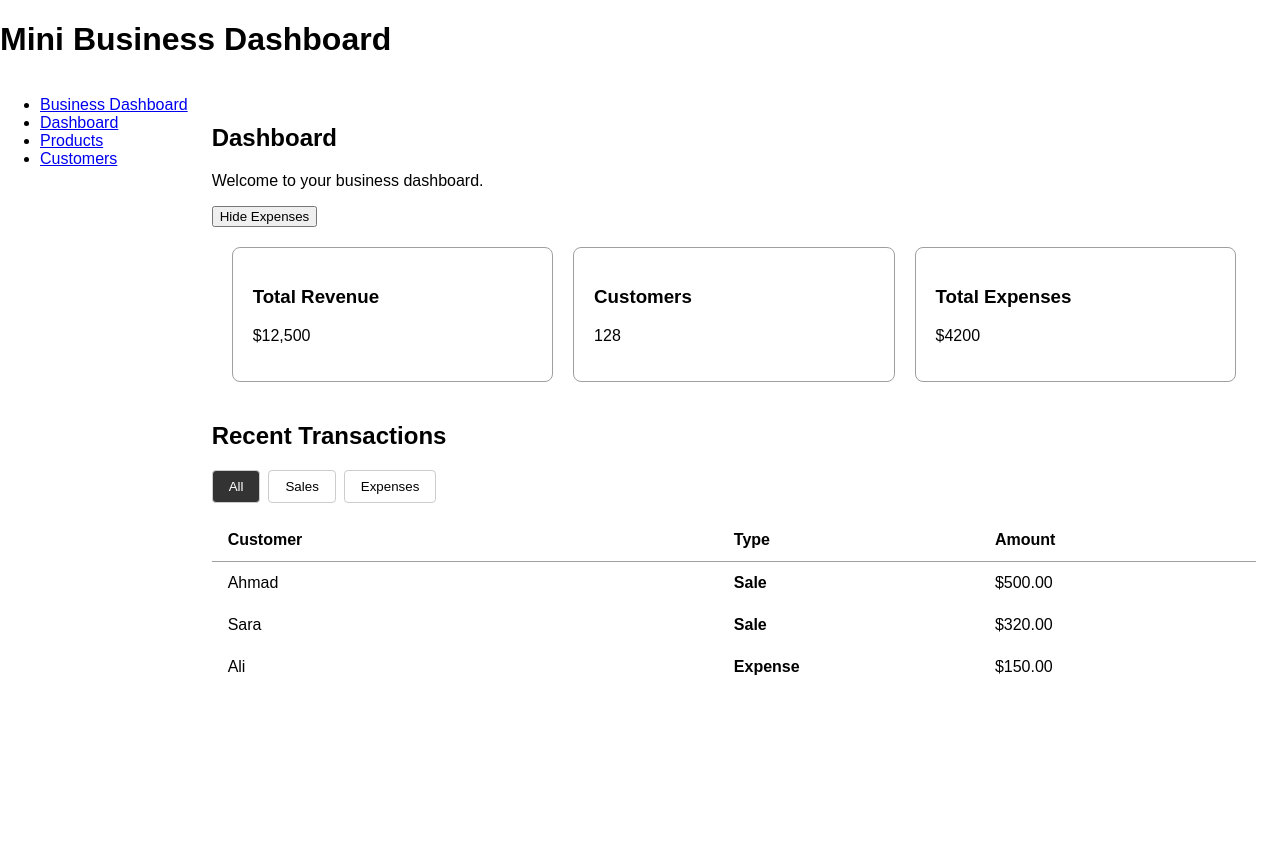
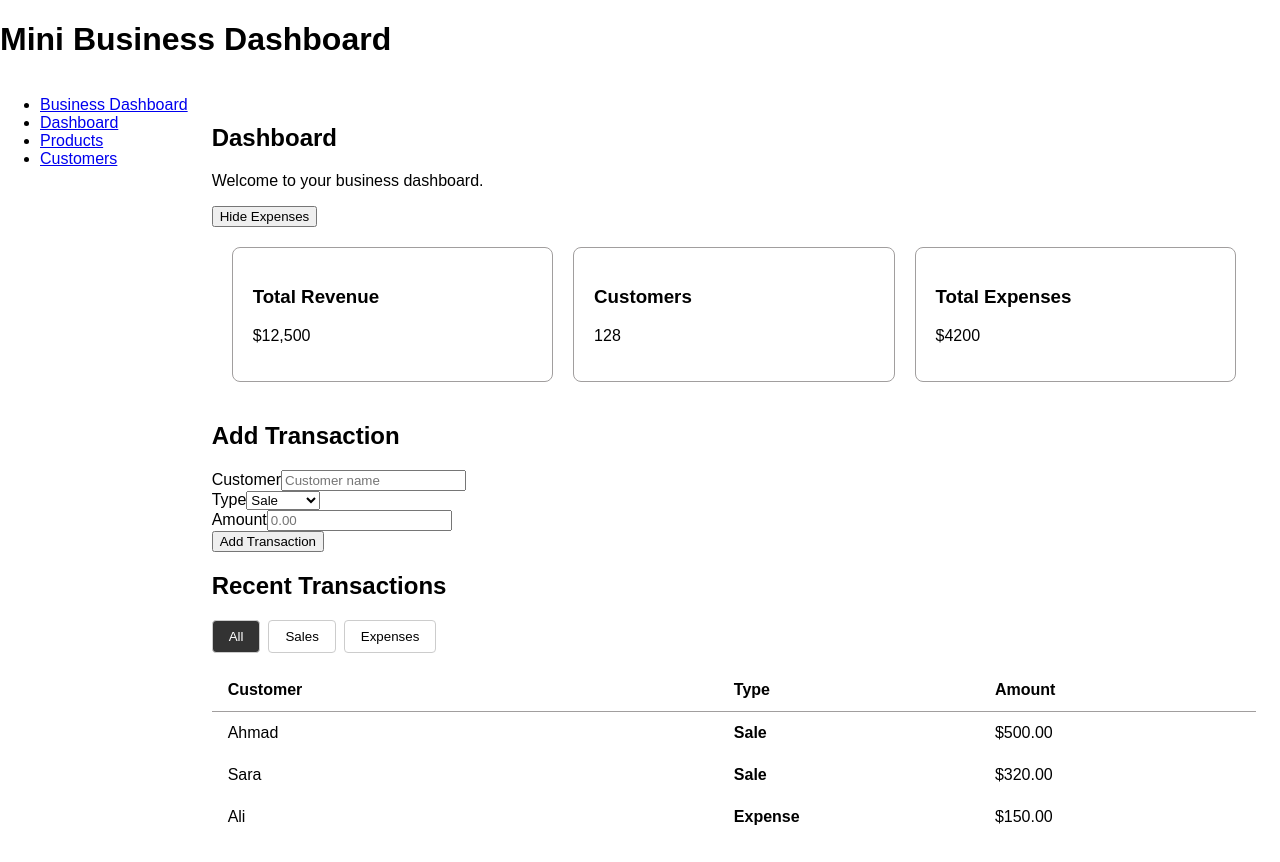
Before and after one commit to khalidsayeedi10/mini-business-dashboard, a React (Vite) app: page / in a window 1280 px wide. Before the commit the page ends 800 px from the top, so only its background shows below. Built offline with nearby package versions, Linux system fonts and the light colour scheme.

Commit message:
Add transaction management

```diff
--- a/src/App.tsx
+++ b/src/App.tsx
@@ -3,6 +3,7 @@ import Header from "./components/Header";
 import Sidebar from "./components/Sidebar";
 import SummaryCard from "./components/SummaryCard";
 import TransactionList from "./components/TransactionList";
+import AddTransactionForm from "./components/AddTransactionForm";
 import { type Transaction } from "./types/transactions";
 
 type TransactionFilter = "All" | "Sale" | "Expense";
@@ -13,16 +14,23 @@ function App() {
         { title: "Customers", value: "128" },
     ];
 
-    const transactions: Transaction[] = [
+    const [transactions, setTransactions] = useState<Transaction[]>([
         { id: 1, customer: "Ahmad", type: "Sale", amount: 500 },
         { id: 2, customer: "Sara", type: "Sale", amount: 320 },
         { id: 3, customer: "Ali", type: "Expense", amount: 150 },
-    ];
+    ]);
 
     const [showExpenses, setShowExpenses] = useState(true);
 
     const [selectedFilter, setSelectedFilter] =
         useState<TransactionFilter>("All");
+
+    function handleAddTransaction(transaction: Transaction) {
+        setTransactions((currentTransactions) => [
+            ...currentTransactions,
+            transaction,
+        ]);
+    }
 
     const filteredTransactions =
         selectedFilter === "All"
@@ -67,6 +75,10 @@ function App() {
                         )}
                     </div>
 
+                    <AddTransactionForm
+                        onAddTransaction={handleAddTransaction}
+                    />
+
                     <TransactionList
                         transactions={filteredTransactions}
                         selectedFilter={selectedFilter}
--- /dev/null
+++ b/src/components/AddTransactionForm.tsx
@@ -0,0 +1,91 @@
+import { useState, type FormEvent } from "react";
+import { type Transaction } from "../types/transactions";
+
+type AddTransactionFormProps = {
+    onAddTransaction: (transaction: Transaction) => void;
+};
+
+function AddTransactionForm({
+    onAddTransaction,
+}: AddTransactionFormProps) {
+    const [customer, setCustomer] = useState("");
+    const [type, setType] = useState<Transaction["type"]>("Sale");
+    const [amount, setAmount] = useState("");
+
+    function handleSubmit(event: FormEvent<HTMLFormElement>) {
+        event.preventDefault();
+
+        if (!customer.trim() || !amount) {
+            return;
+        }
+
+        const newTransaction: Transaction = {
+            id: Date.now(),
+            customer: customer.trim(),
+            type,
+            amount: Number(amount),
+        };
+
+        onAddTransaction(newTransaction);
+
+        setCustomer("");
+        setType("Sale");
+        setAmount("");
+    }
+
+    return (
+        <div className="add-transaction">
+            <h2>Add Transaction</h2>
+
+            <form onSubmit={handleSubmit}>
+                <div>
+                    <label htmlFor="customer">Customer</label>
+                    <input
+                        id="customer"
+                        type="text"
+                        value={customer}
+                        onChange={(event) =>
+                            setCustomer(event.target.value)
+                        }
+                        placeholder="Customer name"
+                    />
+                </div>
+
+                <div>
+                    <label htmlFor="type">Type</label>
+                    <select
+                        id="type"
+                        value={type}
+                        onChange={(event) =>
+                            setType(
+                                event.target.value as Transaction["type"]
+                            )
+                        }
+                    >
+                        <option value="Sale">Sale</option>
+                        <option value="Expense">Expense</option>
+                    </select>
+                </div>
+
+                <div>
+                    <label htmlFor="amount">Amount</label>
+                    <input
+                        id="amount"
+                        type="number"
+                        min="0"
+                        step="0.01"
+                        value={amount}
+                        onChange={(event) =>
+                            setAmount(event.target.value)
+                        }
+                        placeholder="0.00"
+                    />
+                </div>
+
+                <button type="submit">Add Transaction</button>
+            </form>
+        </div>
+    );
+}
+
+export default AddTransactionForm;
```
